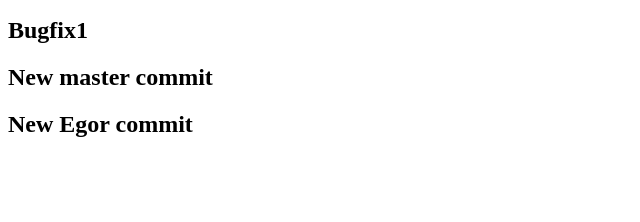
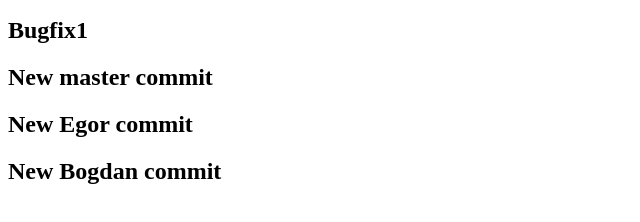
Before and after one commit to lvicanata7/30-11, a plain HTML site: page index.html in a window 1280 px wide. Shown: the part 110-332 px from the top of the page, without its empty margins (0-640 px from the left). Drawn offline with Linux system fonts and the light colour scheme.

Commit message:
NewBogdcomm

```diff
--- a/index.html
+++ b/index.html
@@ -11,5 +11,6 @@
     <h2>Bugfix1</h2>
     <h2>New master commit</h2>
     <h2>New Egor commit</h2>
+    <h2>New Bogdan commit</h2>
 </body>
 </html>
```
